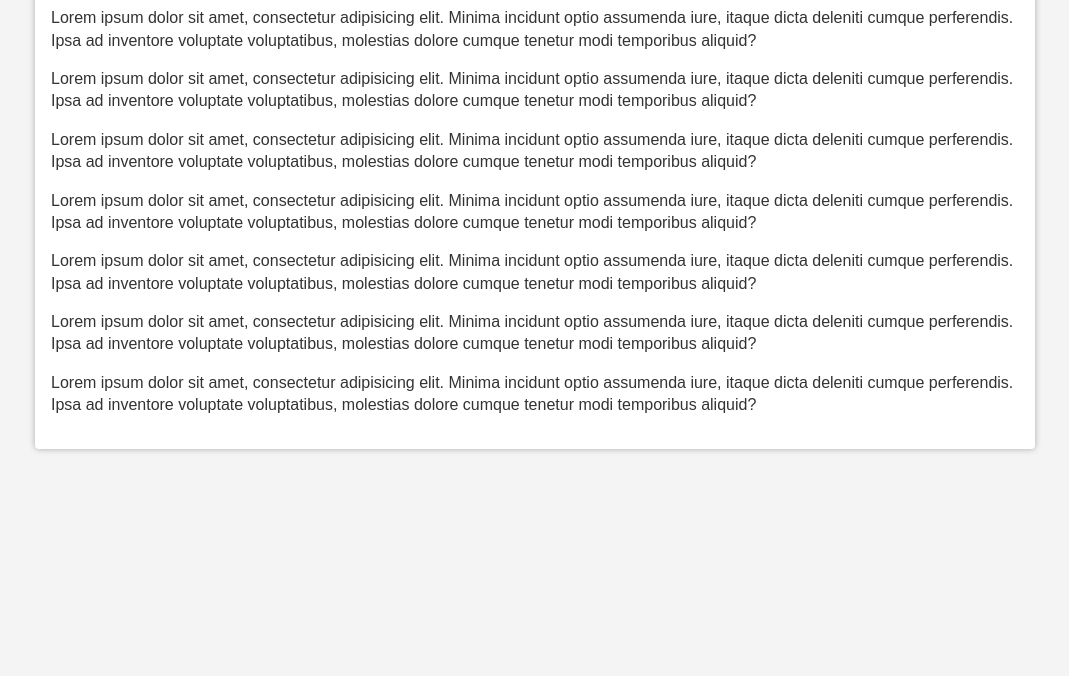
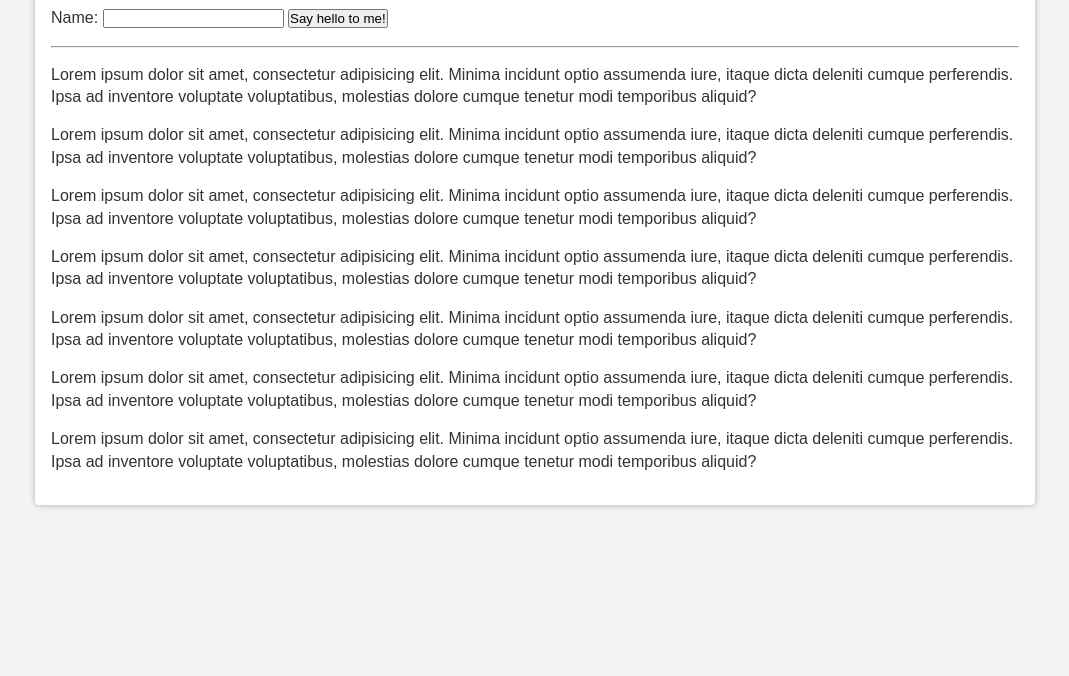
Before and after one commit to bdadam/JavaScriptHackingSessions, a website: page 01_node_npm_express/views/index.html in a window 1280 px wide. Shown: the part 124-800 px from the top of the page, without its empty margins (105-1174 px from the left). Drawn offline with Linux system fonts and the light colour scheme.

Commit message:
added POST example with body-parser

```diff
--- a/01_node_npm_express/package.json
+++ b/01_node_npm_express/package.json
@@ -11,6 +11,7 @@
   "author": "Adam Beres-Deak",
   "license": "MIT",
   "dependencies": {
+    "body-parser": "^1.13.2",
     "express": "^4.13.1",
     "nodemon": "^1.3.8",
     "nunjucks": "^1.3.4"
--- a/01_node_npm_express/static/main.css
+++ b/01_node_npm_express/static/main.css
@@ -31,3 +31,7 @@ h1 {
 p {
     margin-bottom: 1rem;
 }
+
+hr {
+    margin: 1rem 0;
+}
--- a/01_node_npm_express/views/index.html
+++ b/01_node_npm_express/views/index.html
@@ -10,6 +10,13 @@
     <body>
         <div class="container">
             <h1>Our First HTML page</h1>
+            <form action="/hello" method="post">
+                <label>Name: <input type="text" name="name"></label>
+                <button type="submit">Say hello to me!</button>
+            </form>
+
+            <hr>
+
             <p>Lorem ipsum dolor sit amet, consectetur adipisicing elit. Minima incidunt optio assumenda iure, itaque dicta deleniti cumque perferendis. Ipsa ad inventore voluptate voluptatibus, molestias dolore cumque tenetur modi temporibus aliquid?</p>
             <p>Lorem ipsum dolor sit amet, consectetur adipisicing elit. Minima incidunt optio assumenda iure, itaque dicta deleniti cumque perferendis. Ipsa ad inventore voluptate voluptatibus, molestias dolore cumque tenetur modi temporibus aliquid?</p>
             <p>Lorem ipsum dolor sit amet, consectetur adipisicing elit. Minima incidunt optio assumenda iure, itaque dicta deleniti cumque perferendis. Ipsa ad inventore voluptate voluptatibus, molestias dolore cumque tenetur modi temporibus aliquid?</p>
```
Also changed, not shown: 01_node_npm_express/index.js (+10 -5 lines), 01_node_npm_express/readme.md.
